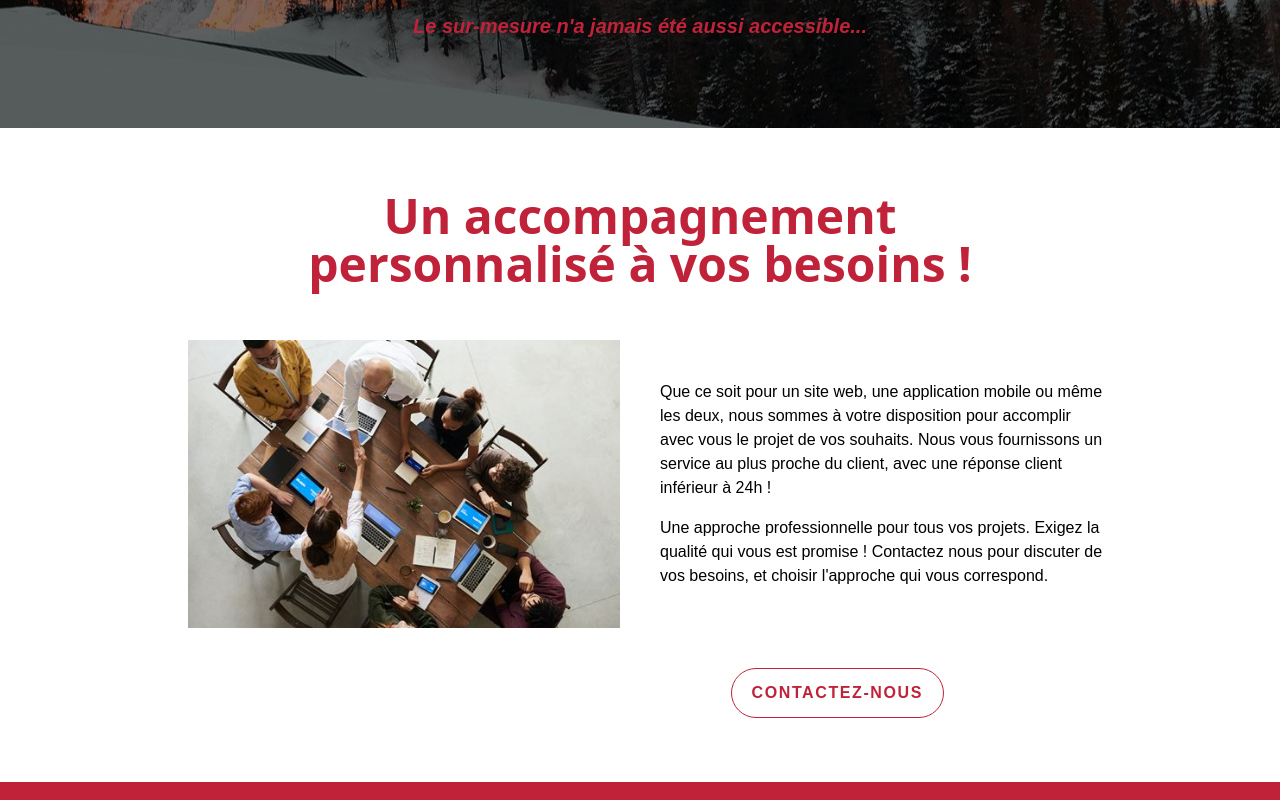
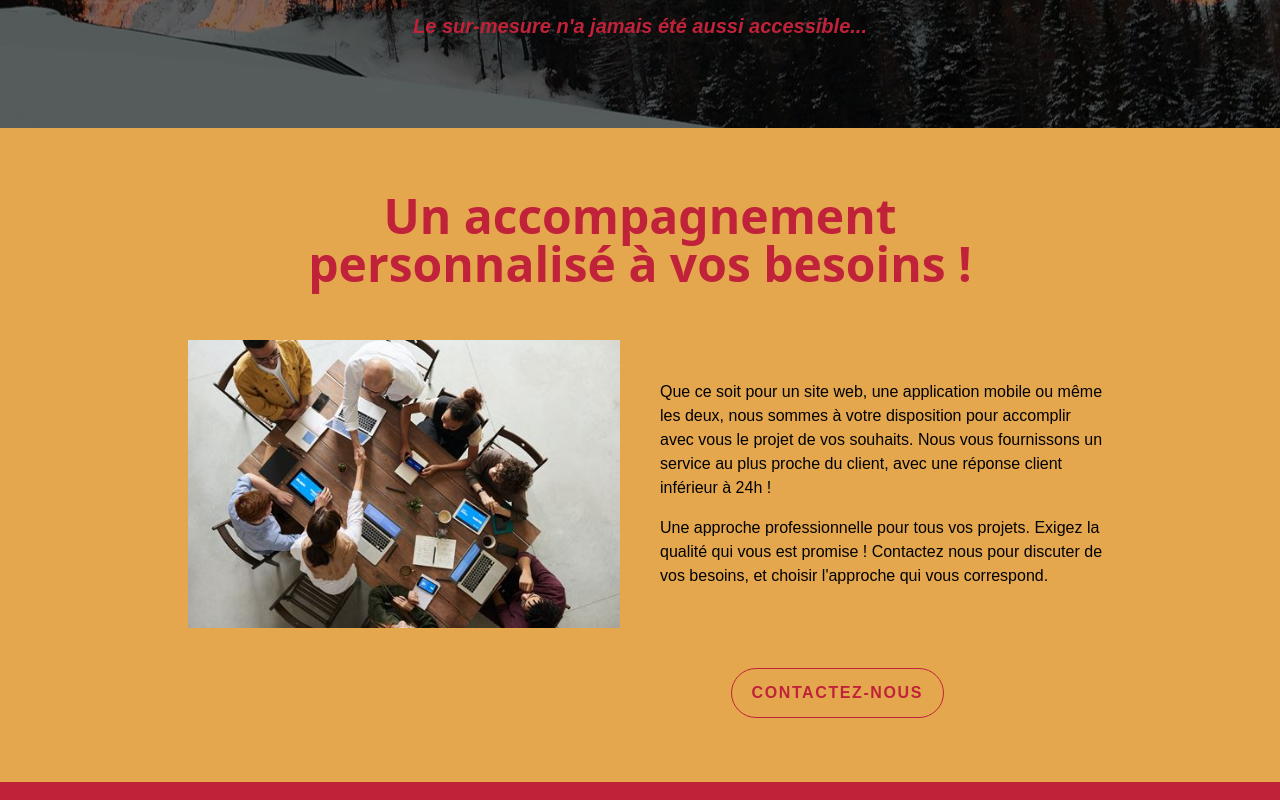
Before and after one commit to sissisix/Au_Programme, a React (Vite) app: page / in a window 1280 px wide. Shown: the part 400-1200 px from the top of the page. Built offline with nearby package versions, Linux system fonts and the light colour scheme.

Commit message:
remove dist

```diff
--- a/src/pages/1_accueil/Block_1.jsx
+++ b/src/pages/1_accueil/Block_1.jsx
@@ -1,6 +1,6 @@
 const Block_1 = () => {
     return (
-        <div className="h-fit py-16 bg-accueil-back bg-no-repeat bg-center bg-fixed relative flex flex-col items-center justify-center text-center text-white">
+        <div className="w-full h-fit py-16 bg-accueil-back bg-no-repeat bg-center bg-fixed relative flex flex-col items-center justify-center text-center text-white">
             <h1 className="mb-8 font-serif text-2xl sm:text-4xl md:text-6xl lg:text-7xl">Bienvenue sur mon<br/>site web !</h1>
             <p className="mb-6 mx-5 font-para text-sm md:text-lg lg:text-xl font-bold">Contactez-moi pour la création de votre application mobile et/ou site<br/>web. Nous discuterons de votre projet ensemble afin de créer le site<br/>qui vous ressemble.</p>
             <p className="text-redder mb-6 font-para text-sm md:text-lg lg:text-xl font-bold"><i>Le sur-mesure n'a jamais été aussi accessible...</i></p>
--- a/src/pages/1_accueil/Block_2.jsx
+++ b/src/pages/1_accueil/Block_2.jsx
@@ -3,7 +3,7 @@ import photoLambda from './../../assets/img_lambda_1.jpg';
 
 const Block_2 = () => {
   return (
-    <div className="h-fit py-16 bg-lightGray">
+    <div className="h-fit py-16 bg-orange">
       <div className="relative flex flex-col mb-5 items-center justify-center text-center">
         <h2 className="mb-8 text-3xl sm:text-4xl md:text-4xl lg:text-5xl font-bold text-redder">Un accompagnement<br />personnalisé à vos besoins !</h2>
       </div>
```
Also changed, not shown: 52 other files (tests, documents, lock files or other folders).
